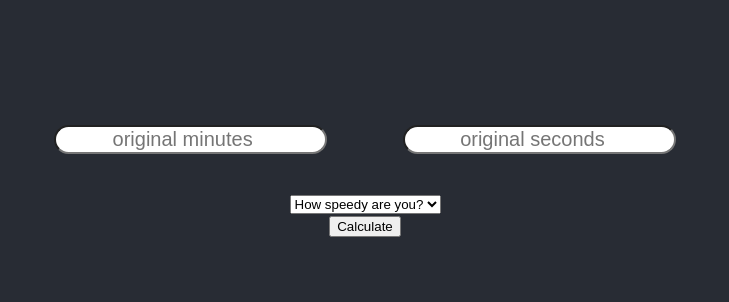
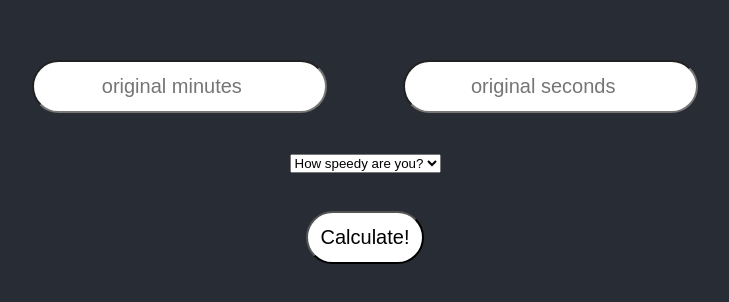
Before and after one commit to jzolo22/time-cruncher, a React (Create React App) app: page / in a window 1280 px wide. Shown: the part 238-540 px from the top of the page, without its empty margins (275-1004 px from the left). Built offline with nearby package versions, Linux system fonts and the light colour scheme.

Commit message:
add styling to inputs and button

```diff
--- a/src/components/Form.tsx
+++ b/src/components/Form.tsx
@@ -2,6 +2,7 @@ import { ChangeEvent, FormEvent, useState } from 'react'
 import StyledInput from '../styledComponents/StyledInput'
 import StyledFormContainer from '../styledComponents/StyledFormContainer'
 import styled from 'styled-components'
+import StyledBtn from '../styledComponents/StyledBtn'
 
 type FormProps = {
     submitHandler: (minutes: number, seconds: number) => void;
@@ -75,7 +76,7 @@ export const Form = ({submitHandler}: FormProps) => {
                     <option value="2">2x</option>
                 </select>
                 <br></br>
-                <button>Calculate</button>
+                <StyledBtn>Calculate! </StyledBtn>
             </form>
         </StyledFormContainer>
     )
--- a/src/styledComponents/StyledBtn.tsx
+++ b/src/styledComponents/StyledBtn.tsx
@@ -1,11 +1,16 @@
 import styled from 'styled-components'
 
 const StyledBtn = styled.button`
-    width: 25%;
     outline: none;
+    font-size: 20px;
+    border-radius: 2em;
+    padding: 1%;
+    background-color: white;
+    margin: 3%;
+    color: black;
     -webkit-transition: 0.5s;
-    &:focus {
-        border: 3px solid pink;
+    &:hover {
+        border: 5px solid pink;
     }
 `
 
--- a/src/styledComponents/StyledInput.tsx
+++ b/src/styledComponents/StyledInput.tsx
@@ -4,12 +4,14 @@ const StyledInput = styled.input`
     width: fit-content;
     outline: none;
     margin: 3%;
+    padding: 1%;
     border-radius: 2em;
     text-align: center;
     font-size: 20px;
     -webkit-transition: 0.5s;
+    box-shadow: 4px;
     &:focus {
-        border: 3px solid pink;
+        border: 5px solid pink;
     }
 `
 
```
